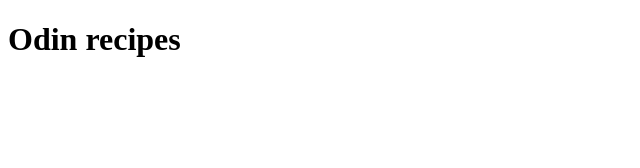
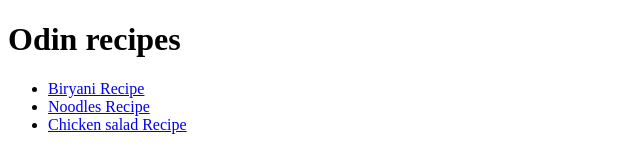
Before and after one commit to Hasansardar/odin-recipes, a plain HTML site: page index.html in a window 1280 px wide. Shown: the whole page, without its empty margins (0-640 px from the left). Drawn offline with Linux system fonts and the light colour scheme.

Commit message:
All three recipes added
links of recipes are included in unordered list

```diff
--- a/index.html
+++ b/index.html
@@ -12,6 +12,13 @@
 Odin recipes
 
 </h1>
+<ul>
+
+
+<li><a href="recipes/biryani.html"> Biryani Recipe  </a></li>
+<li><a href="recipes/noodles.html"> Noodles Recipe  </a></li>
+<li><a href="recipes/chickensalad.html"> Chicken salad Recipe  </a></li>
+</ul>
 
 </body>
 
```
